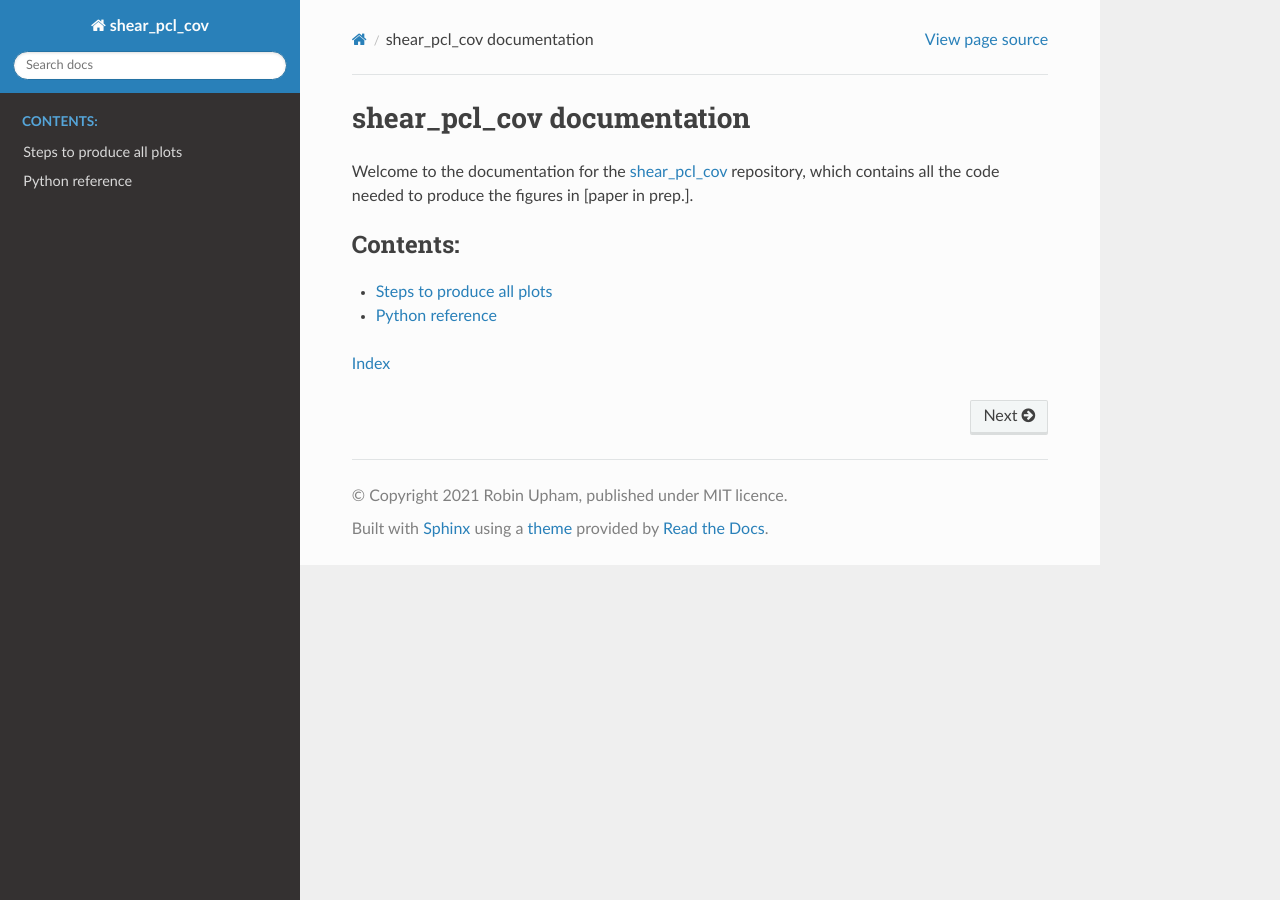
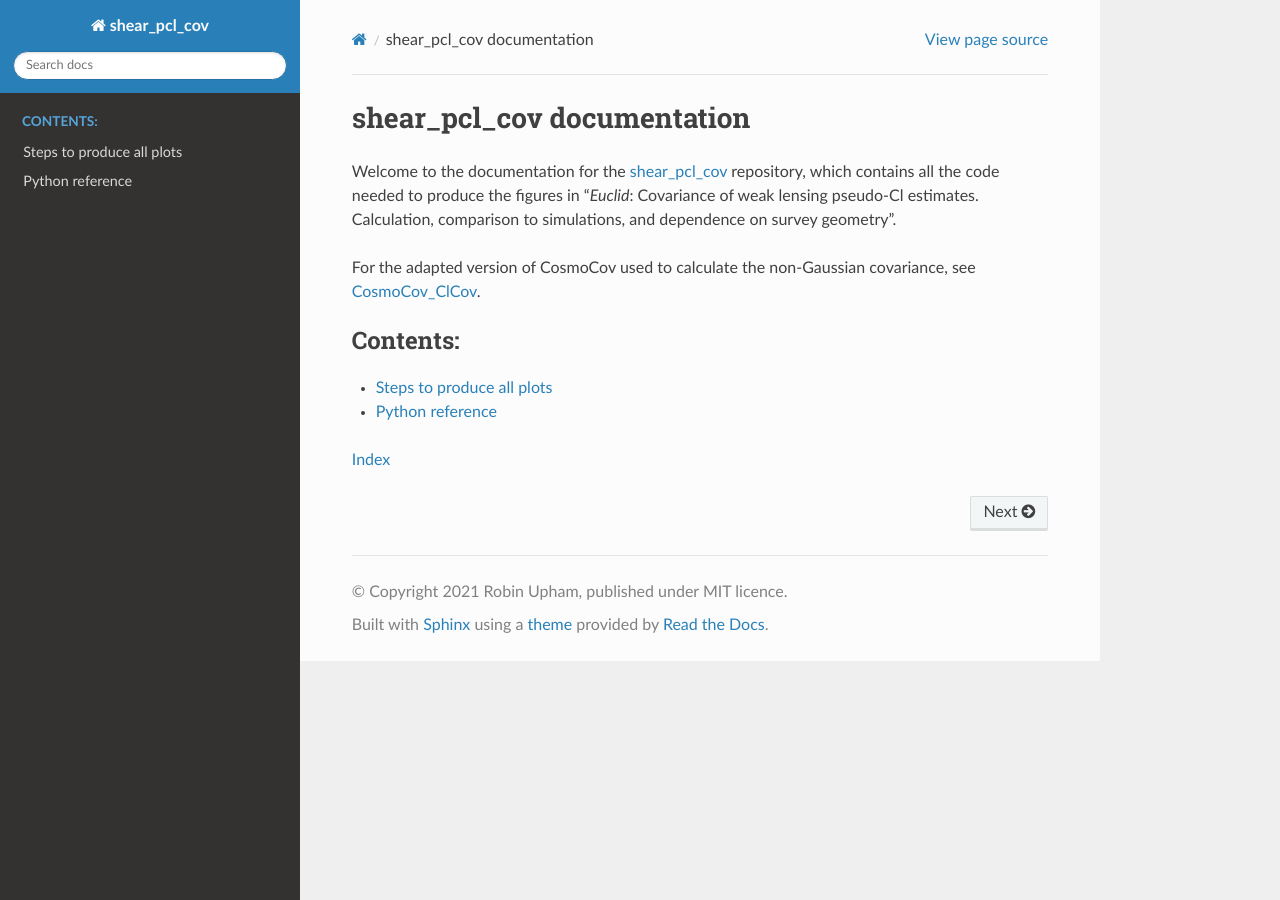
Before and after one commit to robinupham/shear_pcl_cov, a Sphinx documentation site: the page built from docs/index.rst, in a window 1280 px wide. Built offline with Sphinx 7.4.7 and the Read the Docs theme 2.0.0, drawn with Linux system fonts in a browser that asks for light colours; pages that are not in the unit, such as notebooks, are missing from menus.

Commit message:
Update docs with paper title

```diff
--- a/docs/index.rst
+++ b/docs/index.rst
@@ -1,7 +1,9 @@
 shear_pcl_cov documentation
 ===========================
 
-Welcome to the documentation for the `shear_pcl_cov <https://github.com/robinupham/shear_pcl_cov>`_ repository, which contains all the code needed to produce the figures in [paper in prep.].
+Welcome to the documentation for the `shear_pcl_cov <https://github.com/robinupham/shear_pcl_cov>`_ repository, which contains all the code needed to produce the figures in "*Euclid*: Covariance of weak lensing pseudo-Cl estimates. Calculation, comparison to simulations, and dependence on survey geometry".
+
+For the adapted version of CosmoCov used to calculate the non-Gaussian covariance, see `CosmoCov_ClCov <https://github.com/robinupham/CosmoCov_ClCov>`_.
 
 .. toctree::
    :maxdepth: 1
```
